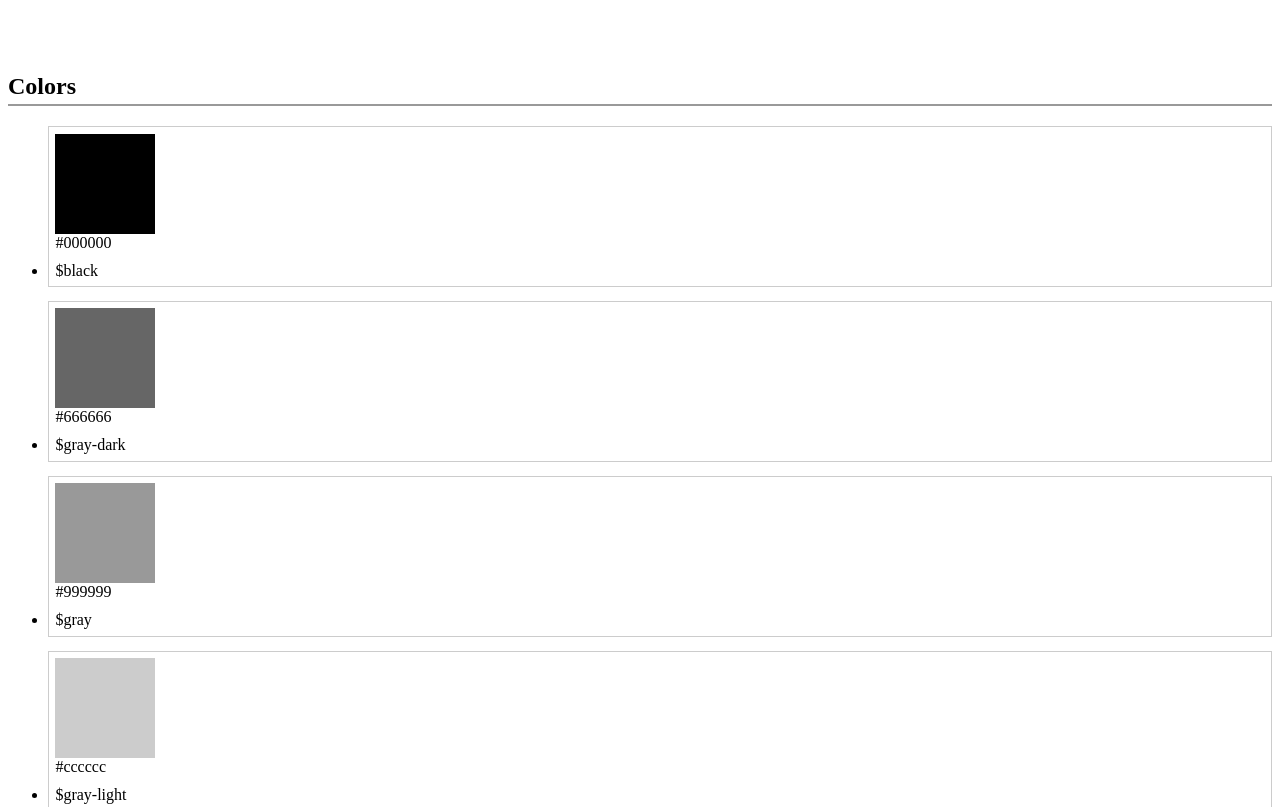
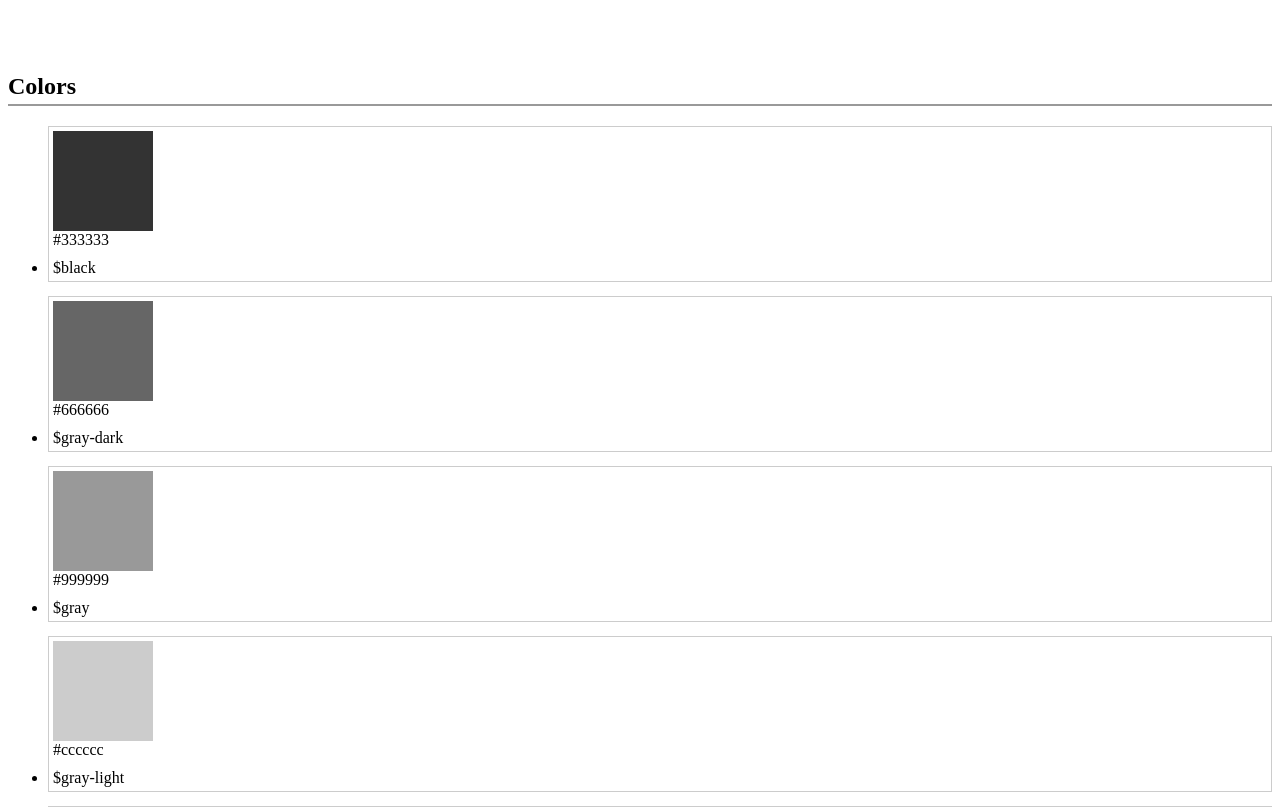
Before and after one commit to AdamAnSubtractM/spaceBoots4-Boilerplate, a website: page app/styleguide.html in a window 1280 px wide. Shown: the part 2340-3147 px from the top of the page. Drawn offline with nearby package versions, Linux system fonts and the light colour scheme; files that its build step writes are made by us from their sources.

Commit message:
mySpaceBase v1.0.1. Fixed project scope, tidied up imports and code. Added way more documentation.

```diff
--- a/app/scss/_manifest.scss
+++ b/app/scss/_manifest.scss
@@ -2,27 +2,66 @@
 @import "vars";
 
 // Choose either Normalize or Reset:
+
+// NOTE: Leave these commented out if you're doing a project for DSG, GGXY, or FnS
+// as they already include them in. Feel free to uncomment this if the project is personal
+
 // @import "vendor/normalize"; $normalize: true;
 // @import "vendor/reset"; $reset: true;
 
+// This defines things like clearfix (etc.)
 @import "base/mixins";
+
+// This is your grid system, this is the most beneficial part of this boilerplate
 @import "base/grids";
+
+// This defines the widths of that grid system. Highly reccomend you keep this uncommented.
 @import "base/widths";
-@import "base/push";
-@import "base/pull";
-// @import "base/shared";
+
+// This is your standard push and pull system. I don't often use this because the boilerplate
+// has a grid-wrapper--rev class. It's your choice on whether you use this or not.
+// Documentation on push & pull : [ https://stackoverflow.com/questions/23556230/what-do-push-pull-classes-do-in-a-grid-system ]
+// @import "base/push";
+// @import "base/pull";
+
+// This has a lot of helpful pre-defined styles that you migh not neccesarily use. The box sizing is the most important style
+// defined in this. It allows you grid/width system to render correctly. If you don't include this, I reccoment you add the
+// box-sizing in manually.
+@import "base/shared";
+
+// Pre-defined helper classes. Highly reccomend using. The 'visually-hidden' class allows something to be hidden from the user
+// but still read by screen readers and SEO crawlers.
 @import "base/helpers";
 
+// If your loading in fonts locally, uncomment and include in here:
 // @import "ui/fonts";
+
+// Pre-defined styles to the typography.
 @import "ui/typography";
+
+// Gives you pre-defined styles to your form if using one.
 // @import "ui/forms";
+
+// This is only really useful if we were more consistent with our button styles and branding.
 // @import "ui/buttons";
+
+// Based on Harry Robert's Island. You likely won't need it. Read about it here: [ https://csswizardry.com/2011/10/the-island-object/ ]
 @import "ui/island";
+
+// Pre-defiend styles for lists
 // @import "ui/lists";
-@import "ui/media";
+
+// Classes that can be helpful for media
+// @import "ui/media";
+
+// Defines important styles on your main wrapper class.
 @import "ui/layout";
 
+// Defines print styles. NOTE: Leave these commented out if you're doing a project for DSG, GGXY, or FnS as this is already taken care of.
 // @import "ui/print";
 
+// These add styles specific to the three DSG owned sites. These are helpful for anticipating what site styles may override your own, so that
+// you can make adjustments accordingly. Since these are already on the site, you'll wan't to ensure these are commented out when your done
+// w/ your project.
 // @import "sites-base/ggxy-fns-normalize";
 // @import "sites-base/dsg-normalize";
--- a/app/scss/_vars.scss
+++ b/app/scss/_vars.scss
@@ -3,8 +3,8 @@
 //------------------------------------//
 
 /*
-  spaceBase version: 3.0.1
-  http://spacebase.space150.com
+  mySpaceBase version: 1.0.1
+  https://bitbucket.org/dsgfed/myspacebase
 */
 
 $legacy-ie: false !default;
@@ -22,7 +22,7 @@ $responsive:           true;
 $responsive-push-pull: false;
 
 // Base measurements
-$base-font-size:         16px;
+$base-font-size:         10px;
 $base-line-height:       28px;
 $base-font-size--mobile: $base-font-size;
 // Set to px value if mobile requires different font size
@@ -38,17 +38,17 @@ $gutter: $base-spacing-unit;
 
 // Layout
 $site-min-width:         320px;
-$site-wrapper-max-width: 1440px;
+$site-wrapper-max-width: 2000px; //Full width size
 
 // Breakpoints
 $media-breakpoints: (
-  hand: 480px,
-  lap:  768px,
-  desk: 1024px,
+  hand: 320px,
+  lap:  640px,
+  desk: 1000px,
   wall: 1200px
 );
 
-$legacy-media-breakpoint: desk;
+$legacy-media-breakpoint: lap;
 
 // Media query expressions
 $media-features: (
@@ -59,15 +59,19 @@ $media-features: (
 );
 
 // Colors
-$black:        #000000;
+$black:        #333333;
+$trueBlack:    #000000;
 $gray-dark:    #666666;
 $gray:         #999999;
 $gray-light:   #cccccc;
 $white:        #ffffff;
+$green:        #006554;
+$fnsOrange:    #f58023;
+$ggxyBlue:     #00203a;
 
-$primary:      #7abcb5; // light teal
-$secondary:    #41a29c; // dark teal
-$tertiary:     #e48d38; // orange
+$primary:      #006554; // DSG Green
+$secondary:    #00203a; // GGXY Blue
+$tertiary:     #f58023; // FnS Orange
 $quaternary:   #c46e35; // dark orange
 
 // quinary, senary, septenary, octonary, nonary, denary
@@ -77,8 +81,8 @@ $styleguide-colors:
 $black, $gray-dark, $gray, $gray-light, $white, $primary, $secondary, $tertiary, $quaternary;
 
 // Form validation colors
-$state-success: #468847;
-$state-error:   #b94a48;
+$state-success: #006554;
+$state-error:   #b90930;
 
 // Fonts
 $font-body: Arial, Helvetica, sans-serif;
--- a/app/scss/app.scss
+++ b/app/scss/app.scss
@@ -1 +1,11 @@
 @import "manifest";
+
+html {
+    body {
+        .myspaceBaseWrap {
+            .site-wrapper {
+
+            } /** end .site-wrapper */
+        } /** end .myspaceBaseWrap */
+    } /** end body */
+} /** end html */
--- a/app/scss/ui/_island.scss
+++ b/app/scss/ui/_island.scss
@@ -6,7 +6,8 @@
     .island,
     .islet,
     .landmark,
-    .landmarklet {
+    .landmarklet,
+    .copy {
       display: block;
       @include clearfix;
 
--- a/app/scss/ui/_layout.scss
+++ b/app/scss/ui/_layout.scss
@@ -1,8 +1,6 @@
 //------------------------------------//
 //  $LAYOUT
 //------------------------------------//
-
-body { min-width: $site-min-width; }
 .mySpaceBaseWrap {
     .site-wrapper {
       max-width: $site-wrapper-max-width;
```
Also changed, not shown: CHANGELOG.md, README.md, 2 other files.
